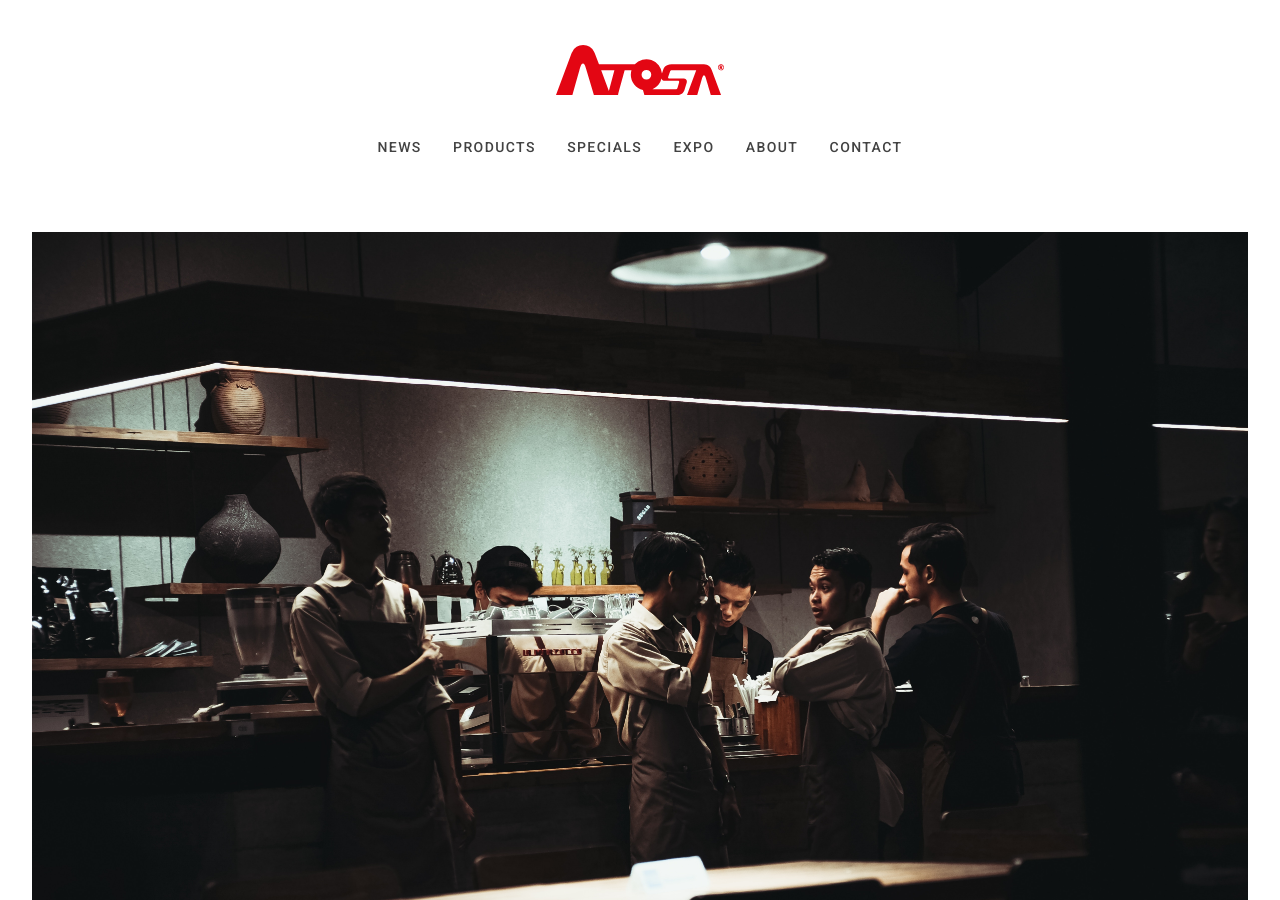
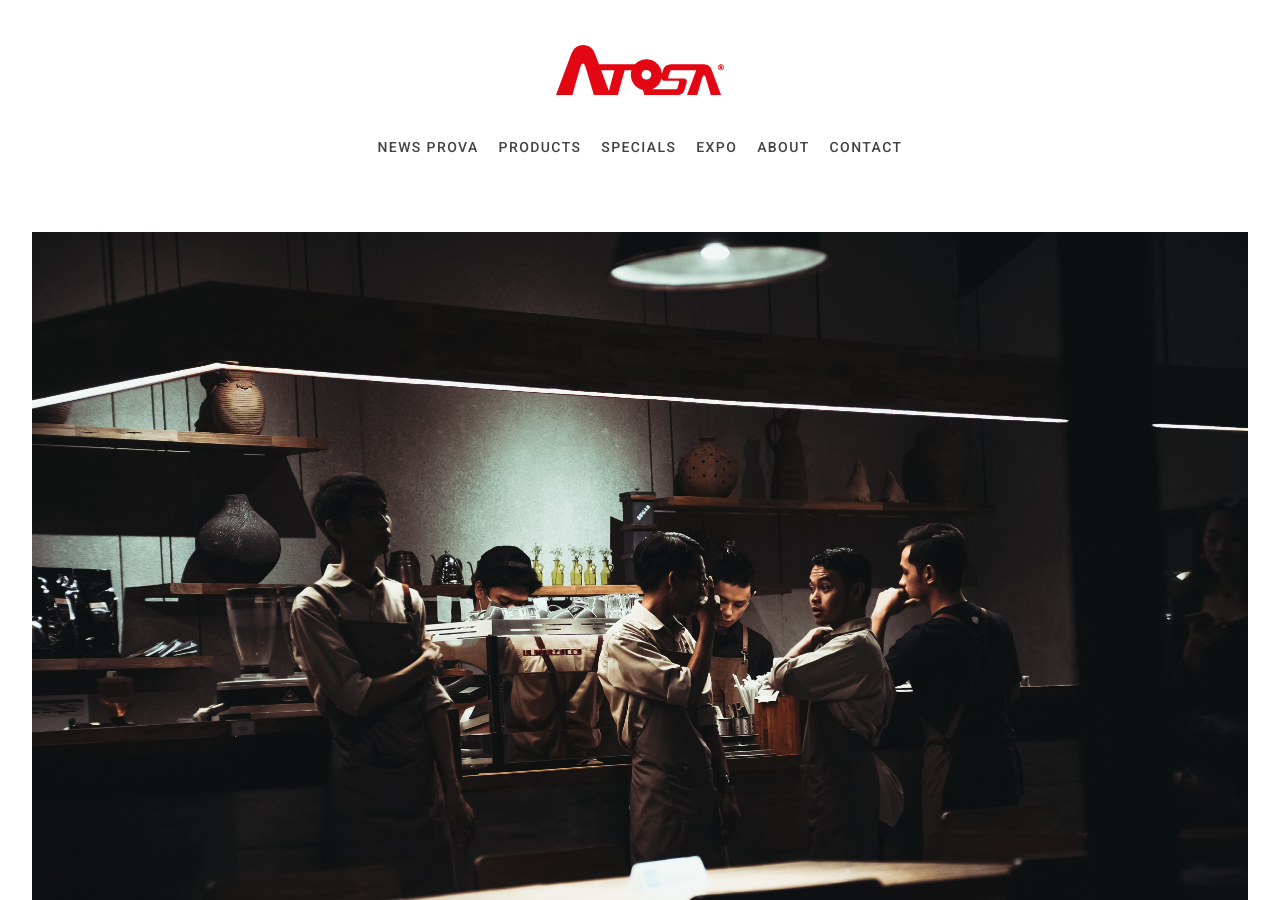
Before and after one commit to odayakanaasa/atosa-italy, a Jekyll site: the page built from index.html, in a window 1280 px wide and 900 px high. Built offline with Jekyll 4.4.1, drawn with Linux system fonts in a browser that asks for light colours; nearby versions of some CDN libraries.

Commit message:
Update from Forestry.io - _data/settings.yml

```diff
--- a/_data/settings.yml
+++ b/_data/settings.yml
@@ -1,6 +1,6 @@
 ---
 menus:
-- name: news
+- name: news prova
   url: "/news/"
 - name: products
   url: "/products/"
@@ -12,41 +12,47 @@
   url: "/about/"
 - name: contact
   url: "/contact/"
-
 categories:
 - name: Armadi Refrigerati TN
-  description: Lorem ipsum dolor sit amet, consectetur adipisicing elit, sed do eiusmod tempor incididunt ut labore et dolore magna aliqua.
-  img: /assets/img/products/EPF3485.jpg
+  description: Lorem ipsum dolor sit amet, consectetur adipisicing elit, sed do eiusmod
+    tempor incididunt ut labore et dolore magna aliqua.
+  img: "/assets/img/products/EPF3485.jpg"
   url:
 - name: Armadi Refrigerati BT
-  description: Lorem ipsum dolor sit amet, consectetur adipisicing elit, sed do eiusmod tempor incididunt ut labore et dolore magna aliqua.
-  img: /assets/img/products/mcf8605.jpg
+  description: Lorem ipsum dolor sit amet, consectetur adipisicing elit, sed do eiusmod
+    tempor incididunt ut labore et dolore magna aliqua.
+  img: "/assets/img/products/mcf8605.jpg"
   url:
 - name: Vetrine Refrigerate
-  description: Lorem ipsum dolor sit amet, consectetur adipisicing elit, sed do eiusmod tempor incididunt ut labore et dolore magna aliqua.
-  img: /assets/img/products/esl3831-34.jpg
+  description: Lorem ipsum dolor sit amet, consectetur adipisicing elit, sed do eiusmod
+    tempor incididunt ut labore et dolore magna aliqua.
+  img: "/assets/img/products/esl3831-34.jpg"
   url:
 - name: Banchi Pizza
-  description: Lorem ipsum dolor sit amet, consectetur adipisicing elit, sed do eiusmod tempor incididunt ut labore et dolore magna aliqua.
-  img: /assets/img/products/EPF3485.jpg
+  description: Lorem ipsum dolor sit amet, consectetur adipisicing elit, sed do eiusmod
+    tempor incididunt ut labore et dolore magna aliqua.
+  img: "/assets/img/products/EPF3485.jpg"
   url:
 - name: Saladettes
-  description: Lorem ipsum dolor sit amet, consectetur adipisicing elit, sed do eiusmod tempor incididunt ut labore et dolore magna aliqua.
-  img: /assets/img/products/mcf8605.jpg
+  description: Lorem ipsum dolor sit amet, consectetur adipisicing elit, sed do eiusmod
+    tempor incididunt ut labore et dolore magna aliqua.
+  img: "/assets/img/products/mcf8605.jpg"
   url:
 - name: Catering Equipment
-  description: Lorem ipsum dolor sit amet, consectetur adipisicing elit, sed do eiusmod tempor incididunt ut labore et dolore magna aliqua.
-  img: /assets/img/products/esl3831-34.jpg
+  description: Lorem ipsum dolor sit amet, consectetur adipisicing elit, sed do eiusmod
+    tempor incididunt ut labore et dolore magna aliqua.
+  img: "/assets/img/products/esl3831-34.jpg"
   url:
 - name: Teglie Gastronorm
-  description: Lorem ipsum dolor sit amet, consectetur adipisicing elit, sed do eiusmod tempor incididunt ut labore et dolore magna aliqua.
-  img: /assets/img/products/esl3831-34.jpg
+  description: Lorem ipsum dolor sit amet, consectetur adipisicing elit, sed do eiusmod
+    tempor incididunt ut labore et dolore magna aliqua.
+  img: "/assets/img/products/esl3831-34.jpg"
   url:
 - name: Vetrine
-  description: Lorem ipsum dolor sit amet, consectetur adipisicing elit, sed do eiusmod tempor incididunt ut labore et dolore magna aliqua.
-  img: /assets/img/products/esl3831-34.jpg
+  description: Lorem ipsum dolor sit amet, consectetur adipisicing elit, sed do eiusmod
+    tempor incididunt ut labore et dolore magna aliqua.
+  img: "/assets/img/products/esl3831-34.jpg"
   url:
-
 home-specials:
 - name: Prova
   icon: Provaprova
```
